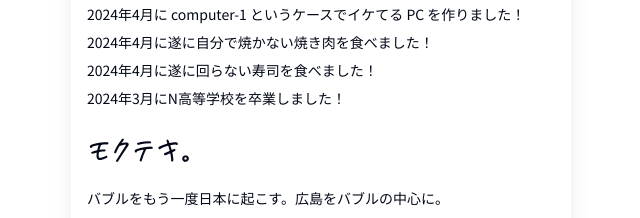
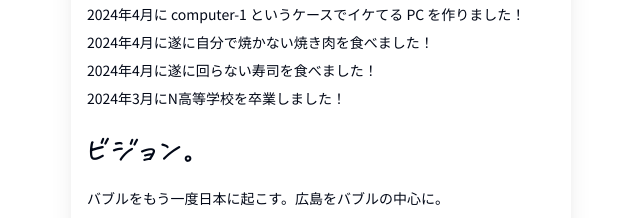
Before and after one commit to nnmykn/nnmykn, a Next.js app in the folder kan.run/: page / in a window 1280 px wide. Shown: the part 900-1118 px from the top of the page, without its empty margins (319-959 px from the left). Built offline with nearby package versions, Linux system fonts and the light colour scheme.

Commit message:
Update page.tsx

```diff
--- a/kan.run/src/app/page.tsx
+++ b/kan.run/src/app/page.tsx
@@ -313,7 +313,7 @@ export default function Home() {
       </div>
 
       <div className={'m-4 text-xl'}>
-        <h2 className={'font-angle text-5xl'}>モクテキ。</h2>
+        <h2 className={'font-angle text-5xl'}>ビジョン。</h2>
       </div>
       <div className={'m-4 text-sm space-y-2'}>
         <p>バブルをもう一度日本に起こす。広島をバブルの中心に。</p>
```
